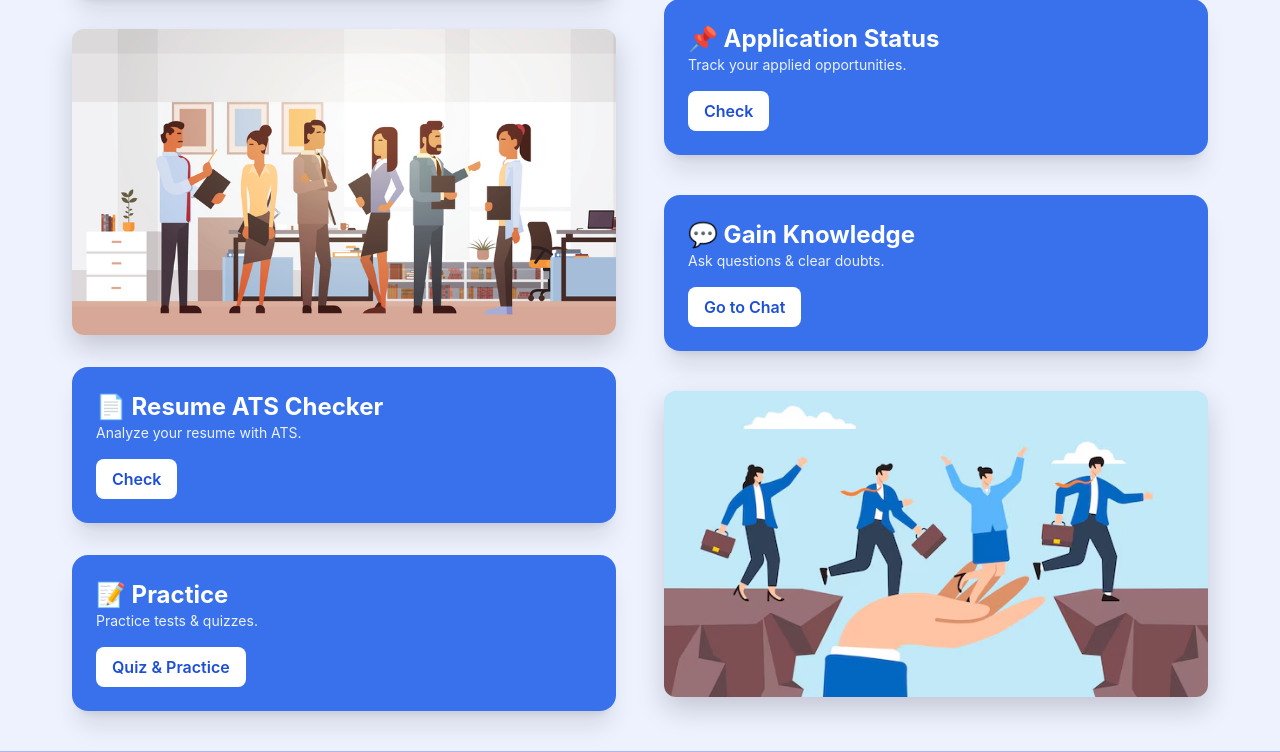
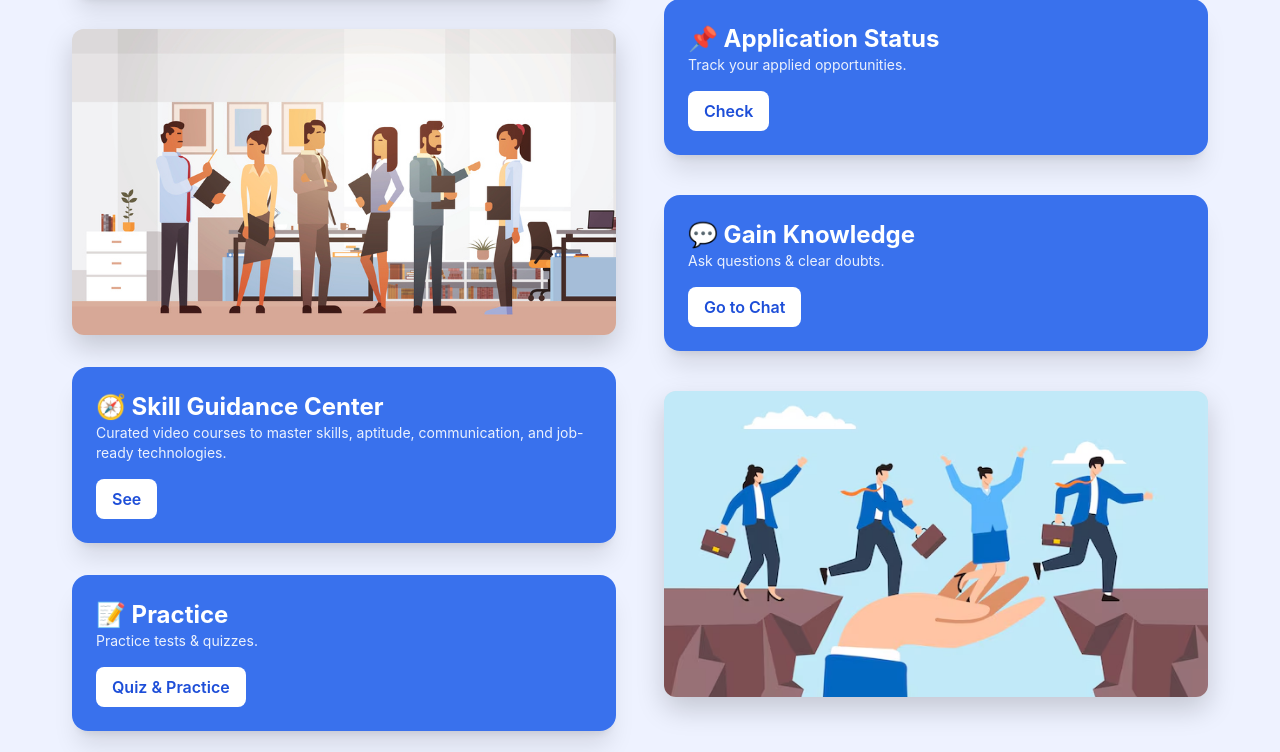
Before and after one commit to dg0682241-tech/placement-management-system, a Flask app: template templates/student_dashboard.html in a window 1280 px wide. Shown: the part 547-1299 px from the top of the page. Run offline with Flask 3, Linux system fonts and the light colour scheme; the template is opened without the code that fills it: most values are stand-ins (such as "Sample title", 1, 10 or a date in 2020); some libraries are stand-ins or nearby versions.

Commit message:
student_dashboard.html
Updated the student dashboard with new cards and slideshow images.

```diff
--- a/templates/student_dashboard.html
+++ b/templates/student_dashboard.html
@@ -57,8 +57,8 @@
            src="{{ url_for('static', filename='images/student_dashboard1.jpeg') }}">
     </div>
 
-    {{ card("📄 Resume ATS Checker", "Analyze your resume with ATS.",
-      url_for('enhancements.courses'), "Check") }}
+    {{ card("🧭 Skill Guidance Center", " Curated video courses to master skills, aptitude, communication, and job-ready technologies.",
+      url_for('enhancements.courses'), "See") }}
 
     {{ card("📝 Practice", "Practice tests & quizzes.",
       url_for('enhancements.practice'), "Quiz & Practice") }}
```
